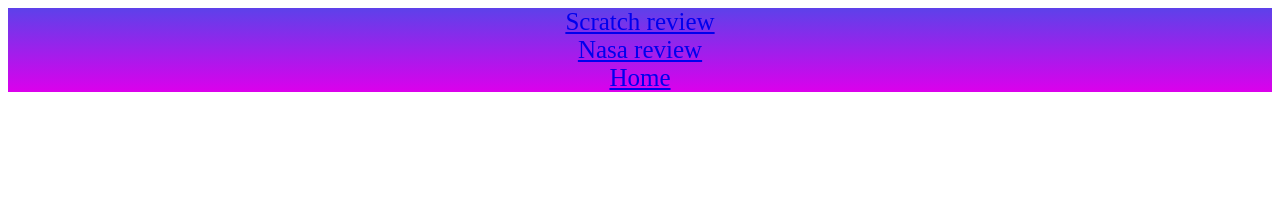
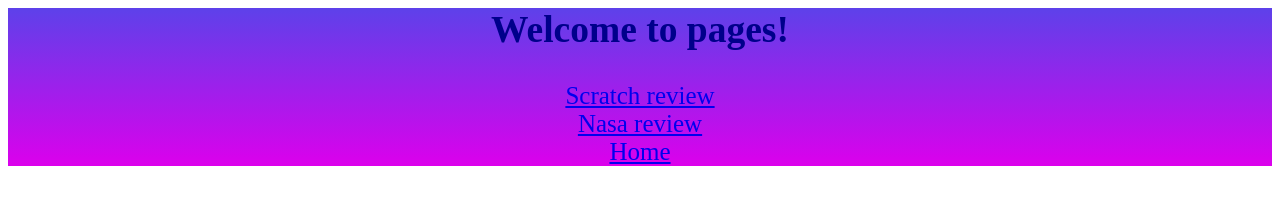
Before and after one commit to coderpro1234/pages, a plain HTML site: page index.html in a window 1280 px wide. Drawn offline with Linux system fonts and the light colour scheme.

Commit message:
Update index.html

```diff
--- a/index.html
+++ b/index.html
@@ -8,6 +8,7 @@
   </head>
   <section id="all">
   <body>
+    <h1>Welcome to pages!</h1>
     <a href="https://coderpro1234.github.io/scratch">Scratch review</a><br>
     <a href="https://coderpro1234.github.io/nasa">Nasa review</a><br>
   </body>
```
